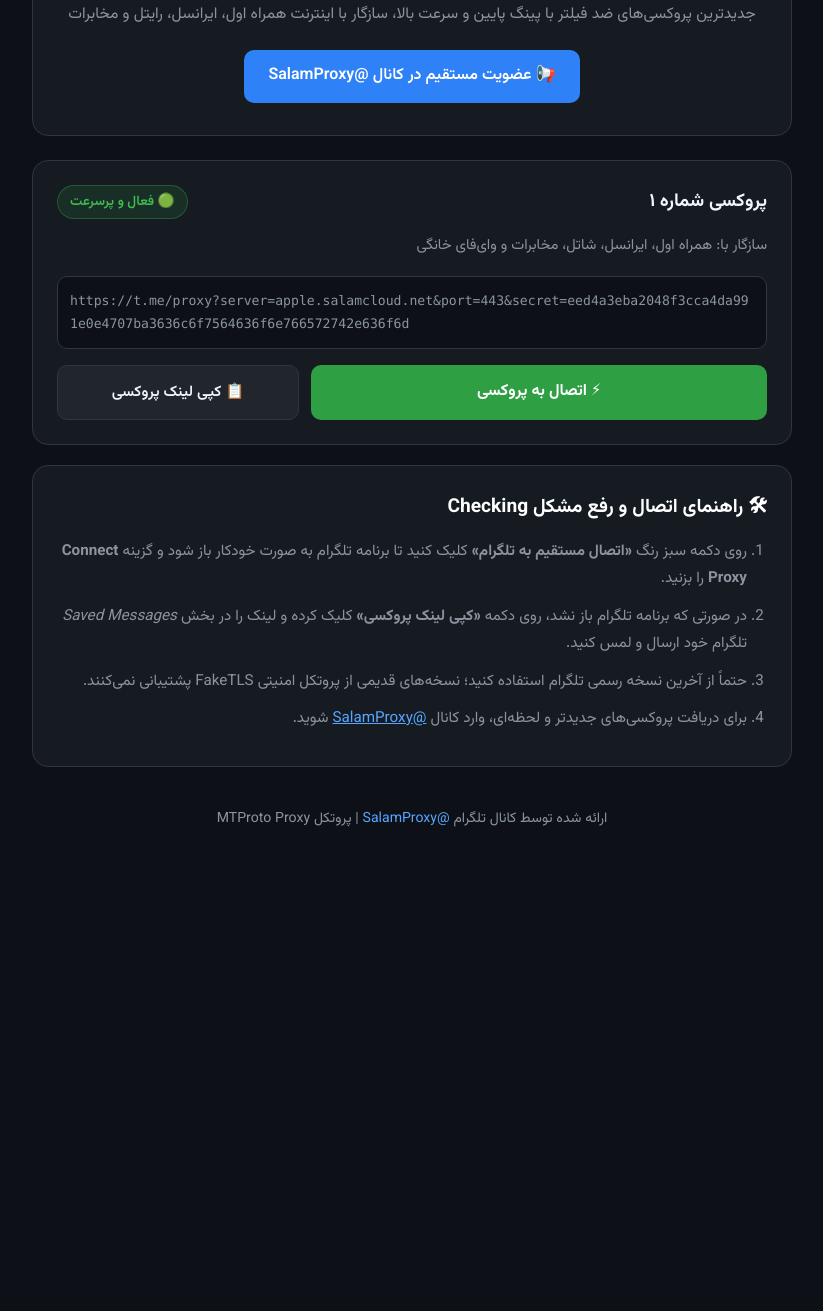
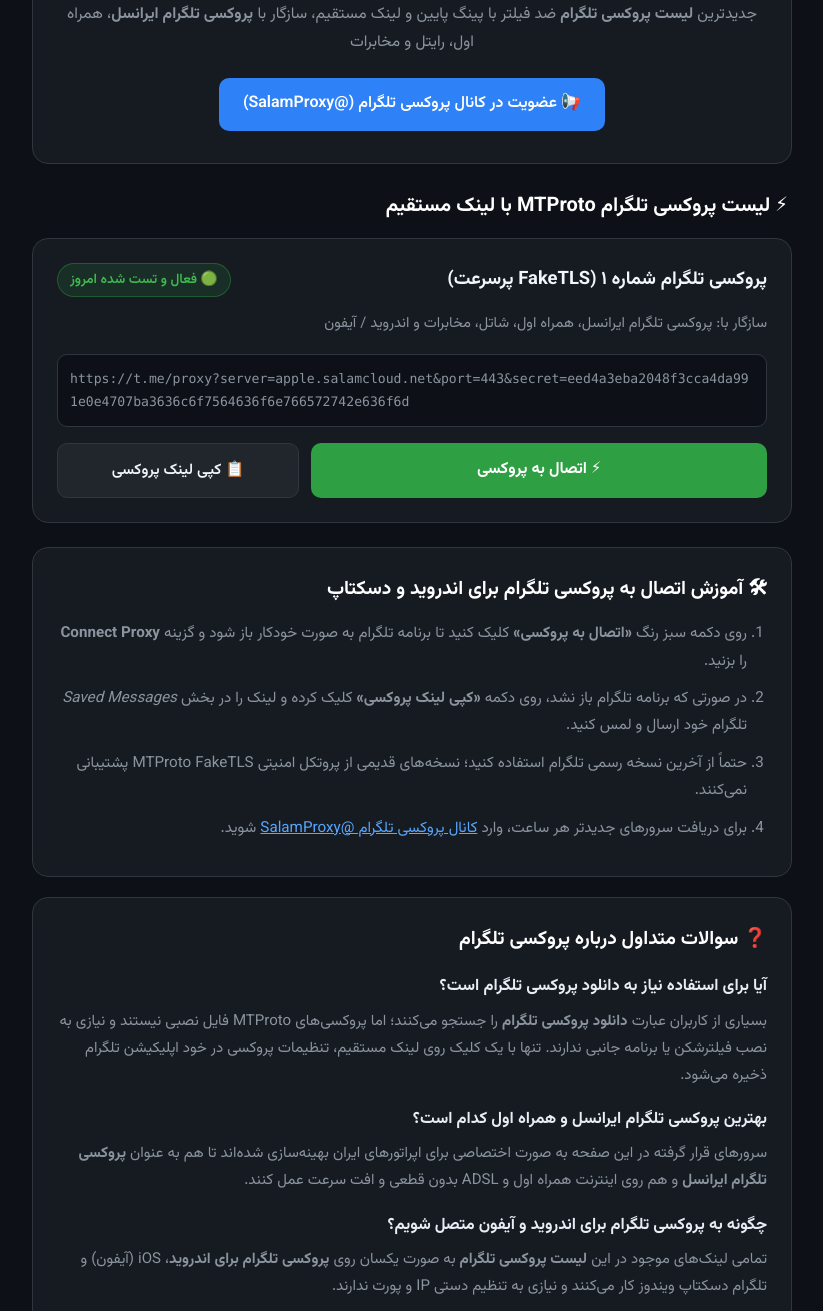
Before and after one commit to salamproxy/telegram-free-proxy, a plain HTML site: page index.html in a window 1280 px wide. Shown: the part 113-1424 px from the top of the page, without its empty margins (228-1051 px from the left). Before the commit the page ends 986 px from the top, so only its background shows below. Drawn offline with Linux system fonts and the light colour scheme.

Commit message:
Update index.html

```diff
--- a/index.html
+++ b/index.html
@@ -3,20 +3,54 @@
 <head>
     <meta charset="UTF-8">
     <meta name="viewport" content="width=device-width, initial-scale=1.0">
-    <title>پروکسی رایگان و پرسرعت تلگرام (MTProto) | آپدیت روزانه - SalamProxy</title>
-    <meta name="description" content="جدیدترین پروکسی‌های رایگان و ضد فیلتر تلگرام (MTProto FakeTLS) با پینگ پایین و اتصال مستقیم بدون نیاز به فیلترشکن برای همراه اول، ایرانسل و مخابرات.">
-    <meta name="keywords" content="پروکسی تلگرام, پروکسی رایگان تلگرام, پروکسی ضد فیلتر, پروکسی همراه اول, پروکسی ایرانسل, MTProto Proxy, SalamProxy">
+    <title>پروکسی تلگرام MTProto امروز | لیست پروکسی تلگرام با لینک مستقیم (SalamProxy)</title>
+    <meta name="description" content="لیست پروکسی تلگرام MTProto امروز با لینک مستقیم و اتصال آنی برای اندروید، آیفون و ویندوز. جدیدترین پروکسی تلگرام ایرانسل و همراه اول در کانال پروکسی تلگرام SalamProxy.">
+    <meta name="keywords" content="پروکسی تلگرام, پروکسی تلگرام برای اندروید, پروکسی تلگرام MTProto, پروکسی تلگرام MTProto امروز, پروکسی تلگرام ایرانسل, لیست پروکسی تلگرام, پروکسی تلگرام MTProto با لینک مستقیم, دانلود پروکسی تلگرام, کانال پروکسی تلگرام">
     <meta name="robots" content="index, follow">
 
     <!-- Open Graph / Social Media -->
-    <meta property="og:title" content="پروکسی رایگان و پرسرعت تلگرام | SalamProxy">
-    <meta property="og:description" content="اتصال مستقیم با یک کلیک به پرسرعت‌ترین پروکسی‌های MTProto تلگرام - آپدیت مداوم">
+    <meta property="og:title" content="پروکسی تلگرام MTProto امروز | لیست پروکسی با لینک مستقیم">
+    <meta property="og:description" content="اتصال مستقیم با یک کلیک به جدیدترین لیست پروکسی تلگرام MTProto برای ایرانسل، همراه اول و اندروید.">
     <meta property="og:type" content="website">
 
     <!-- فونت فارسی وزیرمتن (Vazirmatn) از Google Fonts -->
     <link rel="preconnect" href="https://fonts.googleapis.com">
     <link rel="preconnect" href="https://fonts.gstatic.com" crossorigin>
     <link href="https://fonts.googleapis.com/css2?family=Vazirmatn:wght@400;500;600;700;800&display=swap" rel="stylesheet">
+
+    <!-- اسکیمای سوالات متداول (FAQ Schema) برای بهبود نمایش در نتایج گوگل -->
+    <script type="application/ld+json">
+    {
+      "@context": "https://schema.org",
+      "@type": "FAQPage",
+      "mainEntity": [
+        {
+          "@type": "Question",
+          "name": "چگونه به پروکسی تلگرام MTProto امروز با لینک مستقیم متصل شویم؟",
+          "acceptedAnswer": {
+            "@type": "Answer",
+            "text": "برای اتصال به لیست پروکسی تلگرام MTProto با لینک مستقیم، کافیست روی دکمه «اتصال به پروکسی» کلیک کنید تا اپلیکیشن تلگرام باز شده و گزینه Connect Proxy را تایید نمایید."
+          }
+        },
+        {
+          "@type": "Question",
+          "name": "آیا برای استفاده از پروکسی تلگرام برای اندروید نیاز به دانلود برنامه جداگانه است؟",
+          "acceptedAnswer": {
+            "@type": "Answer",
+            "text": "خیر؛ عبارت دانلود پروکسی تلگرام به اشتباه رایج شده است. پروکسی‌های MTProto نیازی به نصب نرم‌افزار جانبی ندارند و مستقیماً روی نسخه اصلی تلگرام اندروید، iOS و دسکتاپ فعال می‌شوند."
+          }
+        },
+        {
+          "@type": "Question",
+          "name": "بهترین پروکسی تلگرام ایرانسل و همراه اول کدام است؟",
+          "acceptedAnswer": {
+            "@type": "Answer",
+            "text": "پروکسی‌های مجهز به پروتکل FakeTLS که به صورت ساعتی در کانال پروکسی تلگرام @SalamProxy منتشر می‌شوند، بالاترین سرعت و کمترین پینگ را روی اینترنت ایرانسل، همراه اول و مخابرات دارند."
+          }
+        }
+      ]
+    }
+    </script>
 
     <style>
         :root {
@@ -92,12 +126,20 @@
             background-color: var(--accent-blue-hover);
         }
 
+        .section-heading {
+            font-size: 1.25rem;
+            font-weight: 700;
+            margin-bottom: 14px;
+            color: #ffffff;
+            padding-right: 4px;
+        }
+
         .proxy-card {
             background: var(--card-bg);
             border: 1px solid var(--border-color);
             border-radius: 16px;
             padding: 24px;
-            margin-bottom: 20px;
+            margin-bottom: 24px;
         }
 
         .proxy-header {
@@ -203,7 +245,21 @@
             color: #ffffff;
         }
 
-        .info-section ul, .info-section ol {
+        .info-section h3 {
+            font-size: 1.02rem;
+            font-weight: 700;
+            margin-top: 16px;
+            margin-bottom: 6px;
+            color: #e6edf3;
+        }
+
+        .info-section p {
+            color: var(--text-muted);
+            font-size: 0.94rem;
+            margin-bottom: 10px;
+        }
+
+        .info-section ol {
             padding-right: 20px;
             color: var(--text-muted);
             font-size: 0.95rem;
@@ -230,20 +286,22 @@
 
 <div class="container">
     <header>
-        <h1>پروکسی رایگان و پرسرعت تلگرام (MTProto) 🚀</h1>
-        <p>جدیدترین پروکسی‌های ضد فیلتر با پینگ پایین و سرعت بالا، سازگار با اینترنت همراه اول، ایرانسل، رایتل و مخابرات</p>
+        <h1>پروکسی تلگرام MTProto امروز | اتصال مستقیم و پرسرعت 🚀</h1>
+        <p>جدیدترین <strong>لیست پروکسی تلگرام</strong> ضد فیلتر با پینگ پایین و لینک مستقیم، سازگار با <strong>پروکسی تلگرام ایرانسل</strong>، همراه اول، رایتل و مخابرات</p>
         <a href="tg://resolve?domain=SalamProxy" class="channel-btn">
-            📢 عضویت مستقیم در کانال @SalamProxy
+            📢 عضویت در کانال پروکسی تلگرام (@SalamProxy)
         </a>
     </header>
+
+    <h2 class="section-heading">⚡ لیست پروکسی تلگرام MTProto با لینک مستقیم</h2>
 
     <!-- کارت پروکسی شماره ۱ -->
     <section class="proxy-card">
         <div class="proxy-header">
-            <span class="proxy-title">پروکسی شماره ۱</span>
-            <span class="badge">🟢 فعال و پرسرعت</span>
+            <h3 class="proxy-title">پروکسی تلگرام شماره ۱ (FakeTLS پرسرعت)</h3>
+            <span class="badge">🟢 فعال و تست شده امروز</span>
         </div>
-        <div class="operators">سازگار با: همراه اول، ایرانسل، شاتل، مخابرات و وای‌فای خانگی</div>
+        <div class="operators">سازگار با: پروکسی تلگرام ایرانسل، همراه اول، شاتل، مخابرات و اندروید / آیفون</div>
 
         <div class="link-box" id="proxy-link-1">https://t.me/proxy?server=apple.salamcloud.net&port=443&secret=eed4a3eba2048f3cca4da991e0e4707ba3636c6f7564636f6e766572742e636f6d</div>
 
@@ -257,19 +315,33 @@
         </div>
     </section>
 
-    <!-- بخش راهنما و سئو -->
+    <!-- بخش راهنما -->
     <section class="info-section">
-        <h2>🛠 راهنمای اتصال و رفع مشکل Checking</h2>
+        <h2>🛠 آموزش اتصال به پروکسی تلگرام برای اندروید و دسکتاپ</h2>
         <ol>
-            <li>روی دکمه سبز رنگ <strong>«اتصال مستقیم به تلگرام»</strong> کلیک کنید تا برنامه تلگرام به صورت خودکار باز شود و گزینه <strong>Connect Proxy</strong> را بزنید.</li>
+            <li>روی دکمه سبز رنگ <strong>«اتصال به پروکسی»</strong> کلیک کنید تا برنامه تلگرام به صورت خودکار باز شود و گزینه <strong>Connect Proxy</strong> را بزنید.</li>
             <li>در صورتی که برنامه تلگرام باز نشد، روی دکمه <strong>«کپی لینک پروکسی»</strong> کلیک کرده و لینک را در بخش <em>Saved Messages</em> تلگرام خود ارسال و لمس کنید.</li>
-            <li>حتماً از آخرین نسخه رسمی تلگرام استفاده کنید؛ نسخه‌های قدیمی از پروتکل امنیتی FakeTLS پشتیبانی نمی‌کنند.</li>
-            <li>برای دریافت پروکسی‌های جدیدتر و لحظه‌ای، وارد کانال <a href="https://t.me/SalamProxy" style="color:#58a6ff;">@SalamProxy</a> شوید.</li>
+            <li>حتماً از آخرین نسخه رسمی تلگرام استفاده کنید؛ نسخه‌های قدیمی از پروتکل امنیتی MTProto FakeTLS پشتیبانی نمی‌کنند.</li>
+            <li>برای دریافت سرورهای جدیدتر هر ساعت، وارد <a href="https://t.me/SalamProxy" style="color:#58a6ff;">کانال پروکسی تلگرام @SalamProxy</a> شوید.</li>
         </ol>
     </section>
 
+    <!-- بخش سوالات متداول برای پوشش طبیعی کلیدواژه‌ها -->
+    <section class="info-section">
+        <h2>❓ سوالات متداول درباره پروکسی تلگرام</h2>
+
+        <h3>آیا برای استفاده نیاز به دانلود پروکسی تلگرام است؟</h3>
+        <p>بسیاری از کاربران عبارت <strong>دانلود پروکسی تلگرام</strong> را جستجو می‌کنند؛ اما پروکسی‌های MTProto فایل نصبی نیستند و نیازی به نصب فیلترشکن یا برنامه جانبی ندارند. تنها با یک کلیک روی لینک مستقیم، تنظیمات پروکسی در خود اپلیکیشن تلگرام ذخیره می‌شود.</p>
+
+        <h3>بهترین پروکسی تلگرام ایرانسل و همراه اول کدام است؟</h3>
+        <p>سرورهای قرار گرفته در این صفحه به صورت اختصاصی برای اپراتورهای ایران بهینه‌سازی شده‌اند تا هم به عنوان <strong>پروکسی تلگرام ایرانسل</strong> و هم روی اینترنت همراه اول و ADSL بدون قطعی و افت سرعت عمل کنند.</p>
+
+        <h3>چگونه به پروکسی تلگرام برای اندروید و آیفون متصل شویم؟</h3>
+        <p>تمامی لینک‌های موجود در این <strong>لیست پروکسی تلگرام</strong> به صورت یکسان روی <strong>پروکسی تلگرام برای اندروید</strong>، iOS (آیفون) و تلگرام دسکتاپ ویندوز کار می‌کنند و نیازی به تنظیم دستی IP و پورت ندارند.</p>
+    </section>
+
     <footer>
-        <p>ارائه شده توسط کانال تلگرام <a href="https://t.me/SalamProxy">@SalamProxy</a> | پروتکل MTProto Proxy</p>
+        <p>ارائه شده توسط <a href="https://t.me/SalamProxy">کانال پروکسی تلگرام @SalamProxy</a> | پروتکل MTProto Proxy</p>
     </footer>
 </div>
 
```
